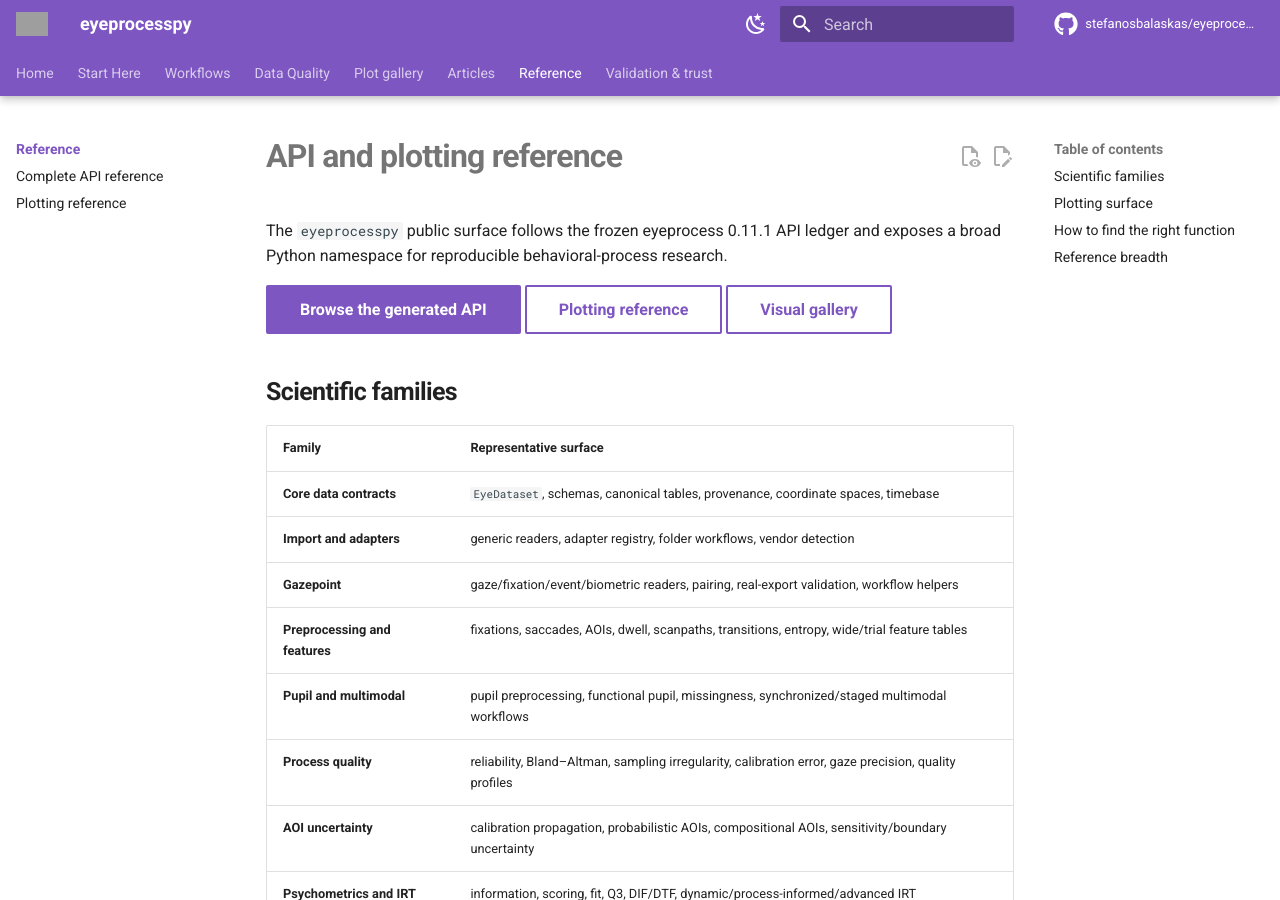
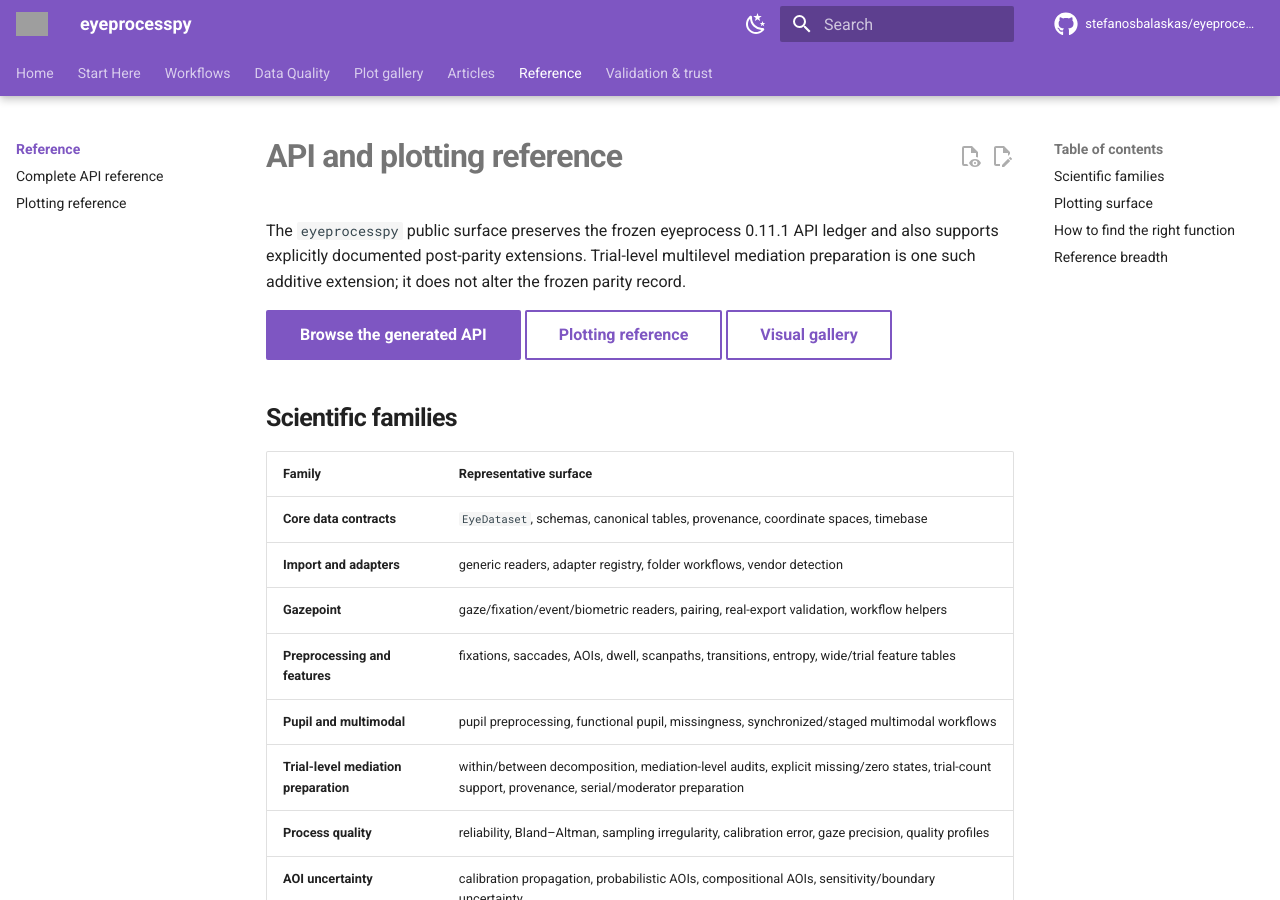
Before and after one commit to stefanosbalaskas/eyeprocesspy, an MkDocs documentation site: the page built from docs/reference/index.md, in a window 1280 px wide and 900 px high. Built offline with MkDocs 1.6.1 and Material for MkDocs 9.7.7, drawn with Linux system fonts in a browser that asks for light colours; comment, search, counter and statistics services are not loaded; some of the changed text lies outside the part shown; grey boxes are pictures that could not be loaded.

Commit message:
merge: import latest mediation docs

```diff
--- a/docs/reference/index.md
+++ b/docs/reference/index.md
@@ -1,6 +1,6 @@
 # API and plotting reference
 
-The `eyeprocesspy` public surface follows the frozen eyeprocess 0.11.1 API ledger and exposes a broad Python namespace for reproducible behavioral-process research.
+The `eyeprocesspy` public surface preserves the frozen eyeprocess 0.11.1 API ledger and also supports explicitly documented post-parity extensions. Trial-level multilevel mediation preparation is one such additive extension; it does not alter the frozen parity record.
 
 [Browse the generated API](api.md){ .md-button .md-button--primary }
 [Plotting reference](plotting.md){ .md-button }
@@ -15,6 +15,7 @@ The `eyeprocesspy` public surface follows the frozen eyeprocess 0.11.1 API ledge
 | **Gazepoint** | gaze/fixation/event/biometric readers, pairing, real-export validation, workflow helpers |
 | **Preprocessing and features** | fixations, saccades, AOIs, dwell, scanpaths, transitions, entropy, wide/trial feature tables |
 | **Pupil and multimodal** | pupil preprocessing, functional pupil, missingness, synchronized/staged multimodal workflows |
+| **Trial-level mediation preparation** | within/between decomposition, mediation-level audits, explicit missing/zero states, trial-count support, provenance, serial/moderator preparation |
 | **Process quality** | reliability, Bland–Altman, sampling irregularity, calibration error, gaze precision, quality profiles |
 | **AOI uncertainty** | calibration propagation, probabilistic AOIs, compositional AOIs, sensitivity/boundary uncertainty |
 | **Psychometrics and IRT** | information, scoring, fit, Q3, DIF/DTF, dynamic/process-informed/advanced IRT |
@@ -39,6 +40,6 @@ The plotting reference documents the major Matplotlib families and how to save,
 
 ## Reference breadth
 
-The frozen parity surface contains **1,182 resolved APIs** spanning import, data contracts, preprocessing, gaze/AOI analysis, pupil workflows, process measurement, IRT, validation, reproducibility, interoperability, governance, storage, scientific plots, and reporting.
+The frozen parity surface contains **1,182 resolved APIs** spanning import, data contracts, preprocessing, gaze/AOI analysis, pupil workflows, process measurement, IRT, validation, reproducibility, interoperability, governance, storage, scientific plots, and reporting. The mediation preparation module adds **10 public functions and 1 public data-contract class** beyond that frozen ledger.
 
 The generated API page is intentionally comprehensive; the curated guides and plotting reference provide the higher-level navigation layer.
```
